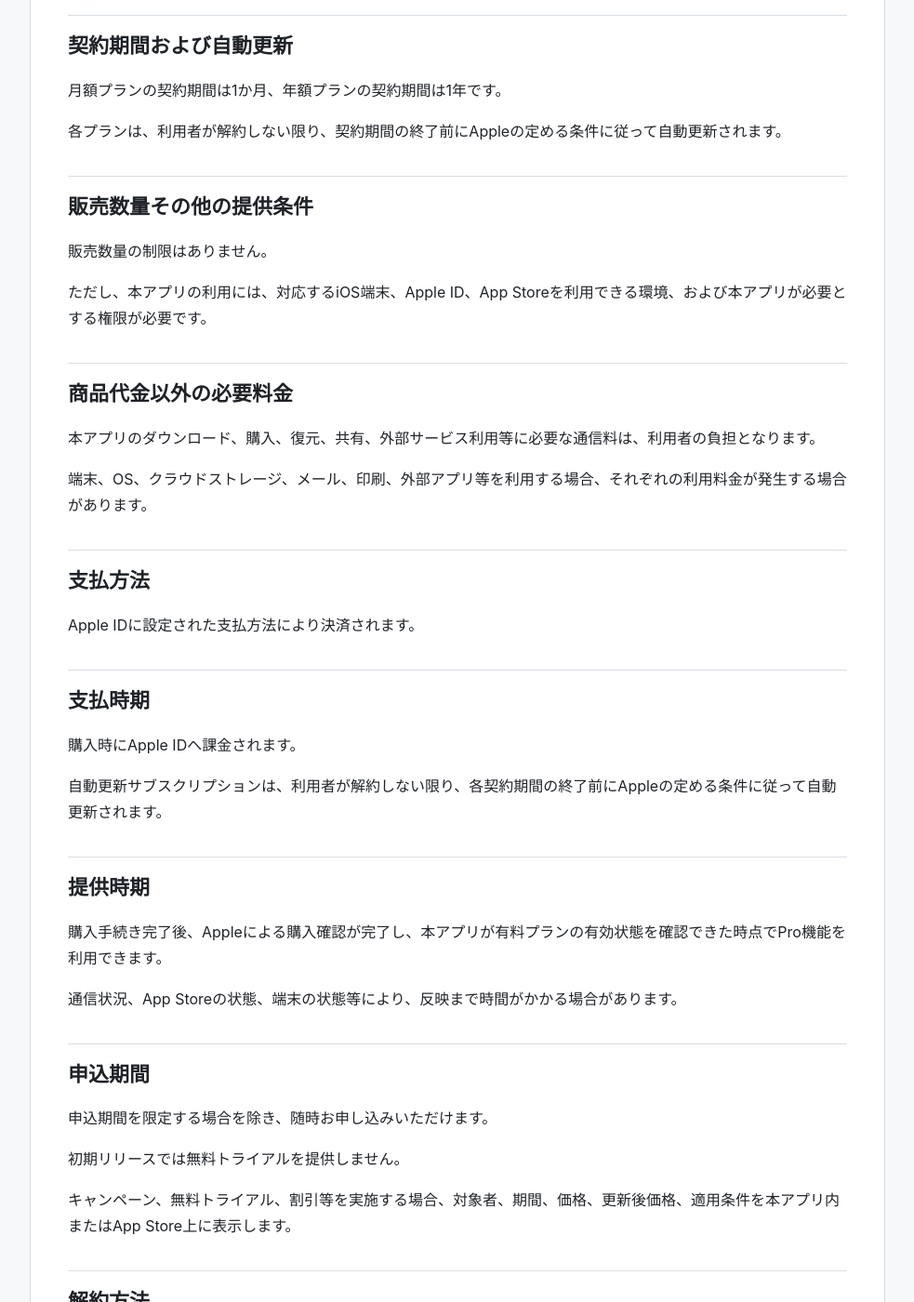
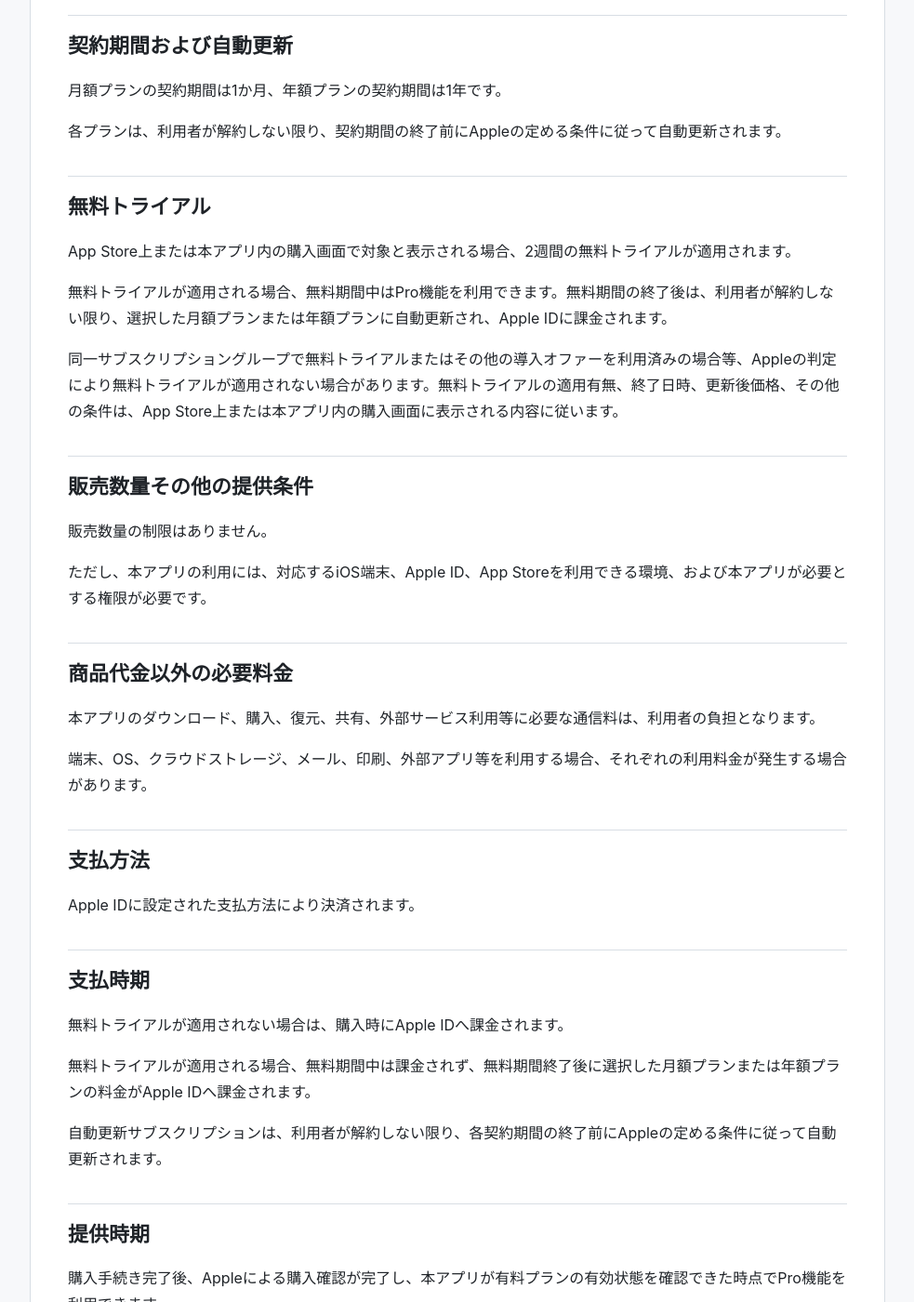
Before and after one commit to eclia-MgMg/app-legal-pages, a Jekyll site: the page built from photo-ledger/specified-commercial-transactions.md, in a window 1280 px wide and 1400 px high, scrolled down 1692 px. Shown: the whole window at 93% size, without its empty margins (148-1131 px from the left). Built offline with Jekyll 4.4.1, drawn with Linux system fonts in a browser that asks for light colours; some of the changed text lies outside the part shown.

Commit message:
無料トライアル情報を追加

```diff
--- a/photo-ledger/specified-commercial-transactions.md
+++ b/photo-ledger/specified-commercial-transactions.md
@@ -56,6 +56,14 @@ mgmg.apps@gmail.com
 
 各プランは、利用者が解約しない限り、契約期間の終了前にAppleの定める条件に従って自動更新されます。
 
+## 無料トライアル
+
+App Store上または本アプリ内の購入画面で対象と表示される場合、2週間の無料トライアルが適用されます。
+
+無料トライアルが適用される場合、無料期間中はPro機能を利用できます。無料期間の終了後は、利用者が解約しない限り、選択した月額プランまたは年額プランに自動更新され、Apple IDに課金されます。
+
+同一サブスクリプショングループで無料トライアルまたはその他の導入オファーを利用済みの場合等、Appleの判定により無料トライアルが適用されない場合があります。無料トライアルの適用有無、終了日時、更新後価格、その他の条件は、App Store上または本アプリ内の購入画面に表示される内容に従います。
+
 ## 販売数量その他の提供条件
 
 販売数量の制限はありません。
@@ -74,7 +82,9 @@ Apple IDに設定された支払方法により決済されます。
 
 ## 支払時期
 
-購入時にApple IDへ課金されます。
+無料トライアルが適用されない場合は、購入時にApple IDへ課金されます。
+
+無料トライアルが適用される場合、無料期間中は課金されず、無料期間終了後に選択した月額プランまたは年額プランの料金がApple IDへ課金されます。
 
 自動更新サブスクリプションは、利用者が解約しない限り、各契約期間の終了前にAppleの定める条件に従って自動更新されます。
 
@@ -88,9 +98,7 @@ Apple IDに設定された支払方法により決済されます。
 
 申込期間を限定する場合を除き、随時お申し込みいただけます。
 
-初期リリースでは無料トライアルを提供しません。
-
-キャンペーン、無料トライアル、割引等を実施する場合、対象者、期間、価格、更新後価格、適用条件を本アプリ内またはApp Store上に表示します。
+無料トライアル、キャンペーン、割引等の対象者、期間、価格、更新後価格、適用条件は、本アプリ内またはApp Store上に表示します。
 
 ## 解約方法
 
```
Also changed, not shown: other parts of photo-ledger/specified-commercial-transactions.md (+1 -1 lines), photo-ledger/support.md (+1 -1 lines), photo-ledger/terms.md (+6 -2 lines).
